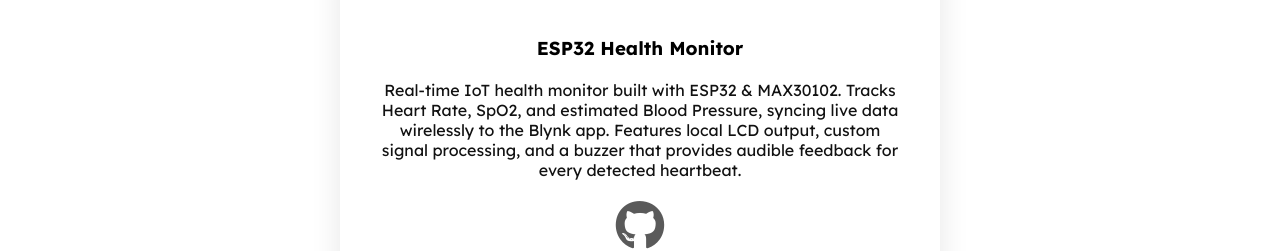
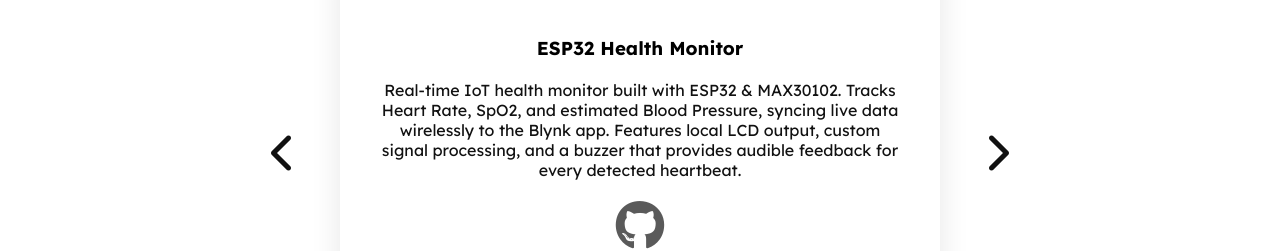
Before and after one commit to yazanz22/Personal-Portfolio, a React (Vite) app: page / in a window 1280 px wide. Shown: the part 4160-4411 px from the top of the page. Built offline with nearby package versions, Linux system fonts and the light colour scheme.

Commit message:
Fix project arrow buttons invisible on white background

```diff
--- a/src/index.css
+++ b/src/index.css
@@ -549,7 +549,7 @@
     background: transparent;
     border: none;
     font-size: 40px;
-    color: white;
+    color: #111111;
     cursor: pointer;
     transition: color 0.3s, transform 0.2s;
     z-index: 100;
```
